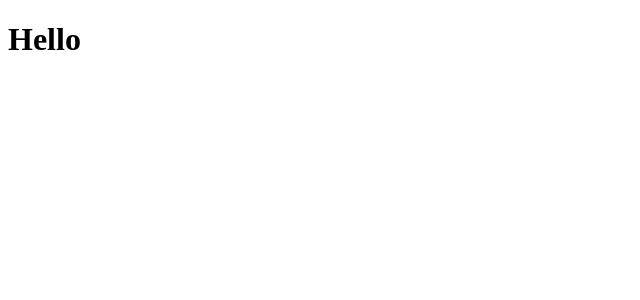
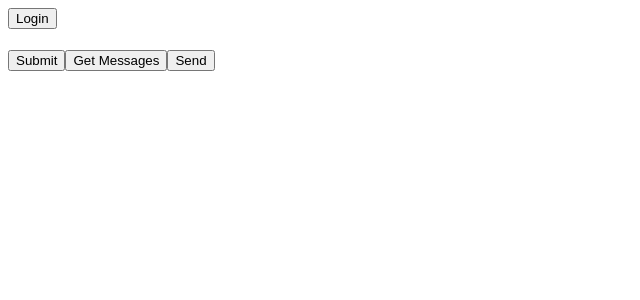
Before and after one commit to amr099/Tech-Chat-Discord-Theme, a React (Vite) app: page / in a window 1280 px wide. Shown: the top 300 px of the page, without its empty margins (0-640 px from the left). Built offline with nearby package versions, Linux system fonts and the light colour scheme.

Commit message:
crud-ops-added

```diff
--- /dev/null
+++ b/firebase-config.js
@@ -0,0 +1,22 @@
+// Import the functions you need from the SDKs you need
+import { initializeApp } from "firebase/app";
+import { GoogleAuthProvider, getAuth } from "firebase/auth";
+import { getDatabase } from "firebase/database";
+
+const firebaseConfig = {
+    apiKey: "AIzaSyBI2eJiXjqBCyapZHFUhBozyI7pV_6yITE",
+    authDomain: "realtime-tech-chat.firebaseapp.com",
+    projectId: "realtime-tech-chat",
+    storageBucket: "realtime-tech-chat.appspot.com",
+    messagingSenderId: "60956243274",
+    appId: "1:60956243274:web:5744e6a1f16e99a12cfdb3",
+    measurementId: "G-1Y626X2B84",
+    databaseURL:
+        "https://realtime-tech-chat-default-rtdb.europe-west1.firebasedatabase.app",
+};
+
+// Initialize Firebase
+const app = initializeApp(firebaseConfig);
+export const auth = getAuth(app);
+export const provider = new GoogleAuthProvider(app);
+export const db = getDatabase();
--- a/package.json
+++ b/package.json
@@ -9,8 +9,14 @@
     "preview": "vite preview"
   },
   "dependencies": {
+    "bootstrap": "^5.2.3",
+    "firebase": "^9.18.0",
+    "firebase-tools": "^11.25.1",
+    "firebaseui": "^6.0.2",
     "react": "^18.2.0",
+    "react-bootstrap": "^2.7.2",
     "react-dom": "^18.2.0",
+    "react-hook-form": "^7.43.7",
     "vite-jsconfig-paths": "^2.0.1"
   },
   "devDependencies": {
--- a/src/App.jsx
+++ b/src/App.jsx
@@ -1,5 +1,22 @@
+import CreateRoom from "CreateRoom";
+import GetRoomMessages from "GetRoomMessages";
+import GoogleAuth from "GoogleAuth";
+import { useContext } from "react";
+import SendMessage from "SendMessage";
+import { AuthContext } from "./AuthContext";
+
 function App() {
-    return <h1>Hello</h1>;
+    const { user } = useContext(AuthContext);
+    console.log(user);
+    return (
+        <>
+            <GoogleAuth />
+            <h1>{user && user?.email}</h1>
+            <CreateRoom />
+            <GetRoomMessages />
+            <SendMessage />
+        </>
+    );
 }
 
 export default App;
--- /dev/null
+++ b/src/AuthContext.jsx
@@ -0,0 +1,13 @@
+import React, { createContext, useState } from "react";
+import { auth } from "../firebase-config";
+
+export const AuthContext = createContext();
+
+export default function AuthContextProvider({ children }) {
+    const [user, setUser] = useState(auth);
+    return (
+        <AuthContext.Provider value={{ user, setUser }}>
+            {children}
+        </AuthContext.Provider>
+    );
+}
--- /dev/null
+++ b/src/CreateRoom.jsx
@@ -0,0 +1,26 @@
+import React, { useContext } from "react";
+import { ref, set } from "firebase/database";
+import { db } from "./../firebase-config";
+import { AuthContext } from "AuthContext";
+import { useForm } from "react-hook-form";
+import Form from "react-bootstrap/Form";
+import Button from "react-bootstrap/Button";
+
+export default function CreateRoom() {
+    const { user } = useContext(AuthContext);
+    console.log(user);
+    function createRoom() {
+        set(ref(db, "rooms/" + "roomName"), {
+            name: "roomName",
+            creator: user?.displayName,
+            members: {
+                name: user?.displayName,
+            },
+        });
+    }
+    return (
+        <>
+            <button onClick={createRoom}>Submit</button>
+        </>
+    );
+}
--- /dev/null
+++ b/src/GetRoomMessages.jsx
@@ -0,0 +1,16 @@
+import { ref, onValue } from "firebase/database";
+import { db } from "../firebase-config";
+
+import React from "react";
+
+export default function GetRoomMessages() {
+    const getMessages = () => {
+        const starCountRef = ref(db, "rooms/", "room1");
+        onValue(starCountRef, (snapshot) => {
+            const data = snapshot.val();
+            // updateStarCount(postElement, data);
+            console.log(data);
+        });
+    };
+    return <button onClick={getMessages}>Get Messages</button>;
+}
--- /dev/null
+++ b/src/GoogleAuth.jsx
@@ -0,0 +1,23 @@
+import { signInWithPopup } from "firebase/auth";
+import React, { useContext } from "react";
+import { auth, provider } from "./../firebase-config";
+import { AuthContext } from "./AuthContext";
+
+export default function GoogleAuth() {
+    const { setUser } = useContext(AuthContext);
+    const login = () => {
+        try {
+            signInWithPopup(auth, provider)
+                .then((result) => {
+                    setUser(result.user);
+                })
+                .catch((e) => {
+                    console.log(e);
+                    return;
+                });
+        } catch (e) {
+            console.log(e);
+        }
+    };
+    return <button onClick={login}>Login</button>;
+}
--- /dev/null
+++ b/src/SendMessage.jsx
@@ -0,0 +1,25 @@
+import { ref, child, push, update } from "firebase/database";
+
+import React, { useContext } from "react";
+import { db } from "../firebase-config";
+import { AuthContext } from "AuthContext";
+
+export default function SendMessage() {
+    const { user } = useContext(AuthContext);
+    function send() {
+        const msg = {
+            sender: user?.displayName,
+            msg: "Hey you!",
+        };
+
+        // Get a key for a new Post.
+        const newPostKey = push(child(ref(db), "messages")).key;
+
+        // Write the new post's data simultaneously in the posts list and the user's post list.
+        const updates = {};
+        updates["/messages/" + newPostKey] = msg;
+
+        return update(ref(db), updates);
+    }
+    return <button onClick={send}>Send</button>;
+}
--- a/src/main.jsx
+++ b/src/main.jsx
@@ -2,9 +2,12 @@ import React from "react";
 import ReactDOM from "react-dom/client";
 import App from "./App";
 import "index.css";
+import AuthContextProvider from "./AuthContext";
 
 ReactDOM.createRoot(document.getElementById("root")).render(
     <React.StrictMode>
-        <App />
+        <AuthContextProvider>
+            <App />
+        </AuthContextProvider>
     </React.StrictMode>
 );
```
Also changed, not shown: 2 other files (tests, documents, lock files or other folders).
